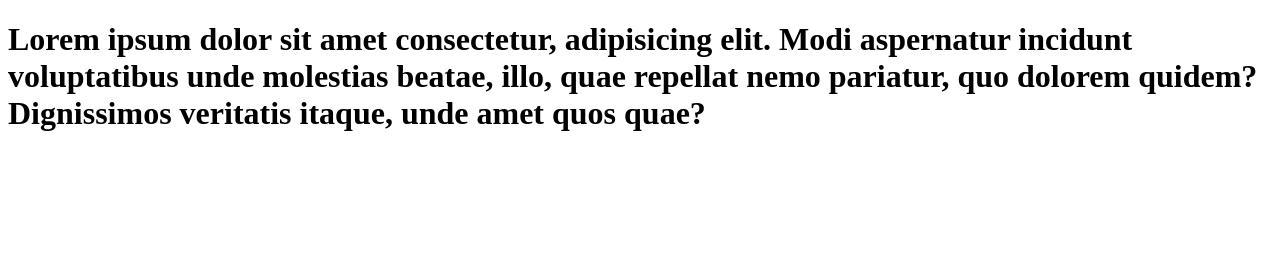
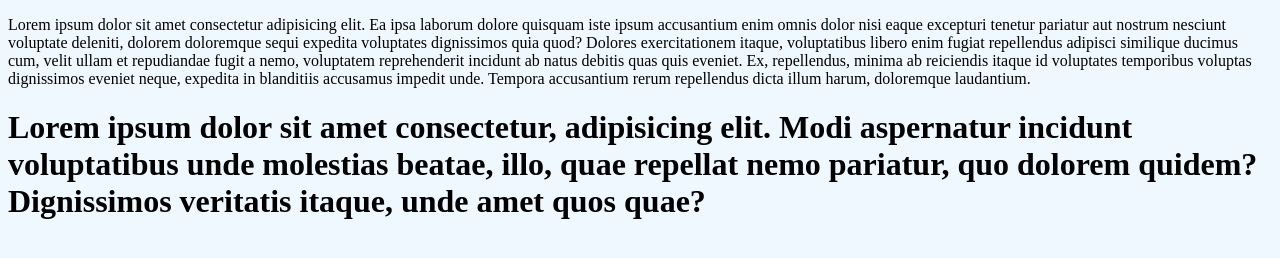
Before and after one commit to Ychnightder/Tutogit, a plain HTML site: page index.html in a window 1280 px wide. Drawn offline with Linux system fonts and the light colour scheme.

Commit message:
Deuxième sauvegarde

```diff
--- a/index.html
+++ b/index.html
@@ -2,10 +2,25 @@
 <html lang="en">
   <head>
     <meta charset="UTF-8" />
+    <link rel="stylesheet" href="main.css" />
     <meta name="viewport" content="width=device-width, initial-scale=1.0" />
+
     <title>Document</title>
   </head>
   <body>
+    <p>
+      Lorem ipsum dolor sit amet consectetur adipisicing elit. Ea ipsa laborum
+      dolore quisquam iste ipsum accusantium enim omnis dolor nisi eaque
+      excepturi tenetur pariatur aut nostrum nesciunt voluptate deleniti,
+      dolorem doloremque sequi expedita voluptates dignissimos quia quod?
+      Dolores exercitationem itaque, voluptatibus libero enim fugiat repellendus
+      adipisci similique ducimus cum, velit ullam et repudiandae fugit a nemo,
+      voluptatem reprehenderit incidunt ab natus debitis quas quis eveniet. Ex,
+      repellendus, minima ab reiciendis itaque id voluptates temporibus voluptas
+      dignissimos eveniet neque, expedita in blanditiis accusamus impedit unde.
+      Tempora accusantium rerum repellendus dicta illum harum, doloremque
+      laudantium.
+    </p>
     <h1>
       Lorem ipsum dolor sit amet consectetur, adipisicing elit. Modi aspernatur
       incidunt voluptatibus unde molestias beatae, illo, quae repellat nemo
--- a/main.css
+++ b/main.css
@@ -0,0 +1,3 @@
+* {
+  background-color: aliceblue;
+}
```
